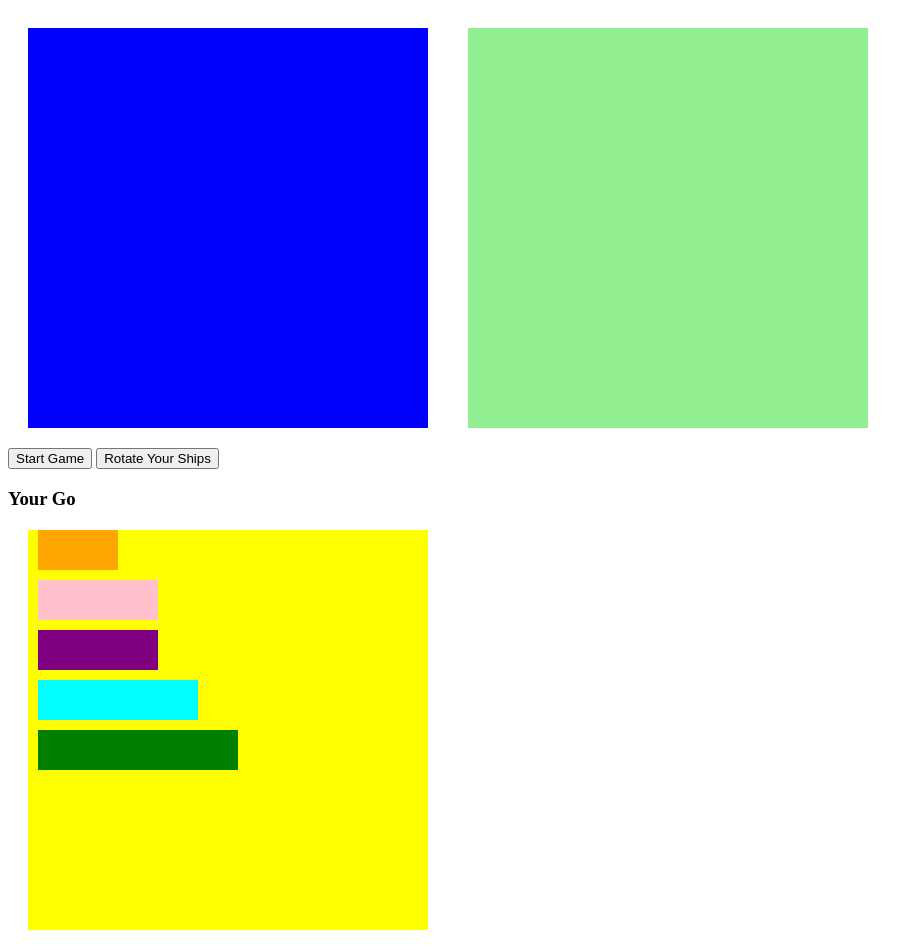
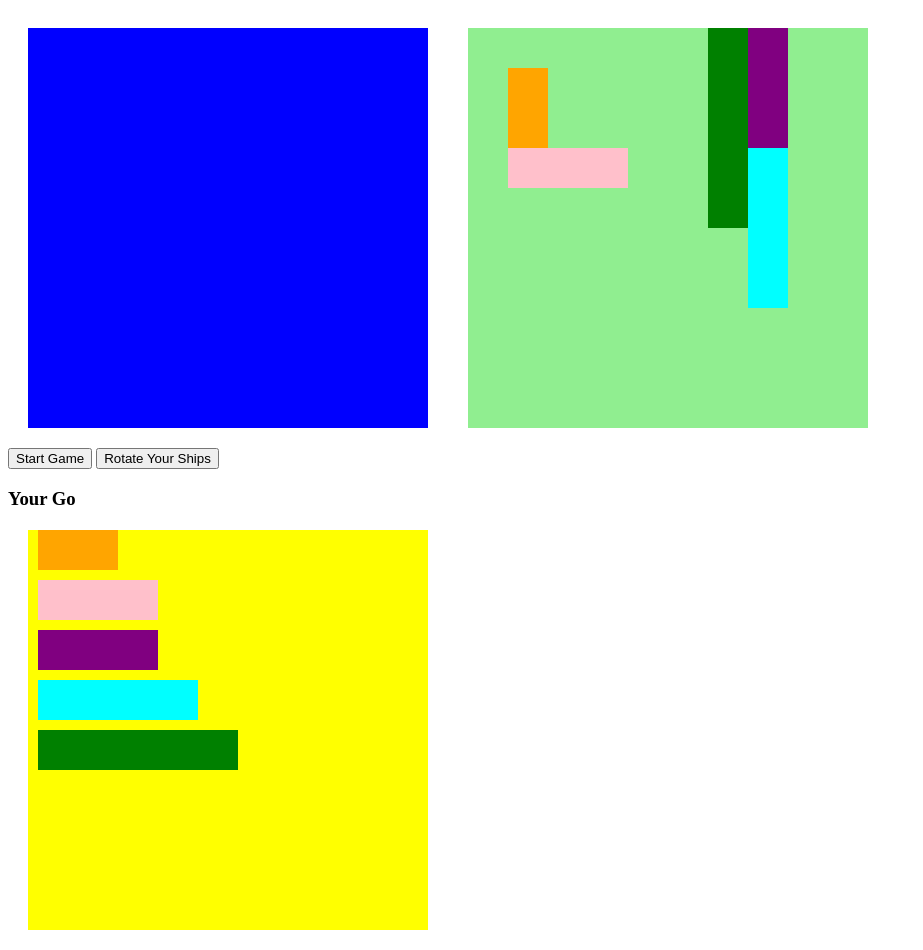
Before and after one commit to jahallb1/battleship-game, a plain HTML site: page index.html in a window 1280 px wide. Shown: the whole page, without its empty margins (0-923 px from the left). Drawn offline with Linux system fonts and the light colour scheme.

Commit message:
finished the srcipt to generate the computers random ships placement

```diff
--- a/app.js
+++ b/app.js
@@ -75,13 +75,15 @@ document.addEventListener("DOMContentLoaded", () => {
     let current = ship.directions[randomDirection];
     if (randomDirection === 0) direction = 1;
     if (randomDirection === 1) direction = 10;
-    let randomStart = Math.floor(
-      Math.random() * computerSquares.length -
-        ship.directions[0].length * direction
+    let randomStart = Math.abs(
+      Math.floor(
+        Math.random() * computerSquares.length -
+          ship.directions[0].length * direction
+      )
     );
 
-    const isTaken = current.some(
-      (index) => computerSquares[randomStart + index].classList.containsTaken
+    const isTaken = current.some((index) =>
+      computerSquares[randomStart + index].classList.contains("taken")
     );
     const isAtRightEdge = current.some(
       (index) => (randomStart + index) % width === width - 1
@@ -89,5 +91,17 @@ document.addEventListener("DOMContentLoaded", () => {
     const isAtLeftEdge = current.some(
       (index) => (randomStart + index) % width === 0
     );
+
+    if (!isTaken && !isAtRightEdge & !isAtLeftEdge)
+      current.forEach((index) =>
+        computerSquares[randomStart + index].classList.add("taken", ship.name)
+      );
+    else generate(ship);
   }
+
+  generate(shipArray[0]);
+  generate(shipArray[1]);
+  generate(shipArray[2]);
+  generate(shipArray[3]);
+  generate(shipArray[4]);
 });
--- a/style.css
+++ b/style.css
@@ -75,3 +75,23 @@
   width: 40px;
   height: 40px;
 }
+
+.destroyer {
+  background-color: orange;
+}
+
+.submarine {
+  background-color: pink;
+}
+
+.cruiser {
+  background-color: purple;
+}
+
+.battleship {
+  background-color: aqua;
+}
+
+.carrier {
+  background-color: green;
+}
```
